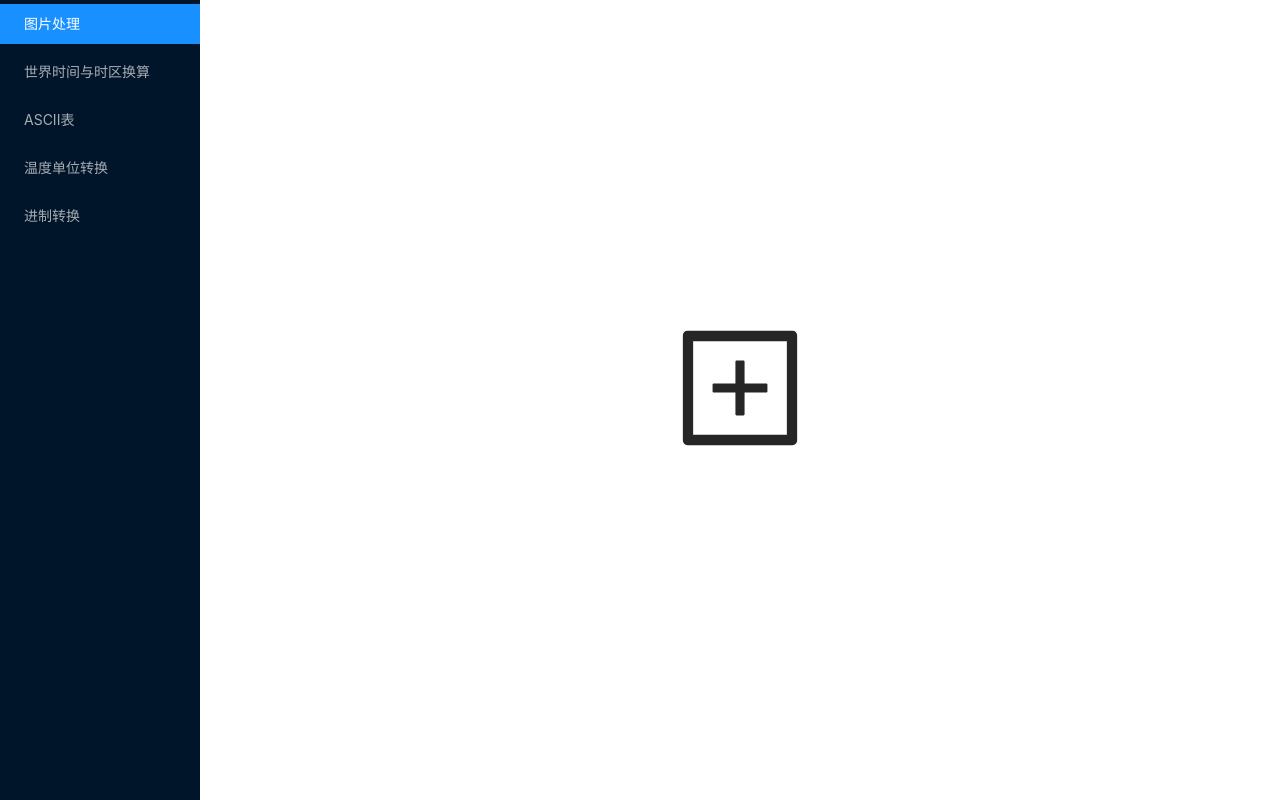
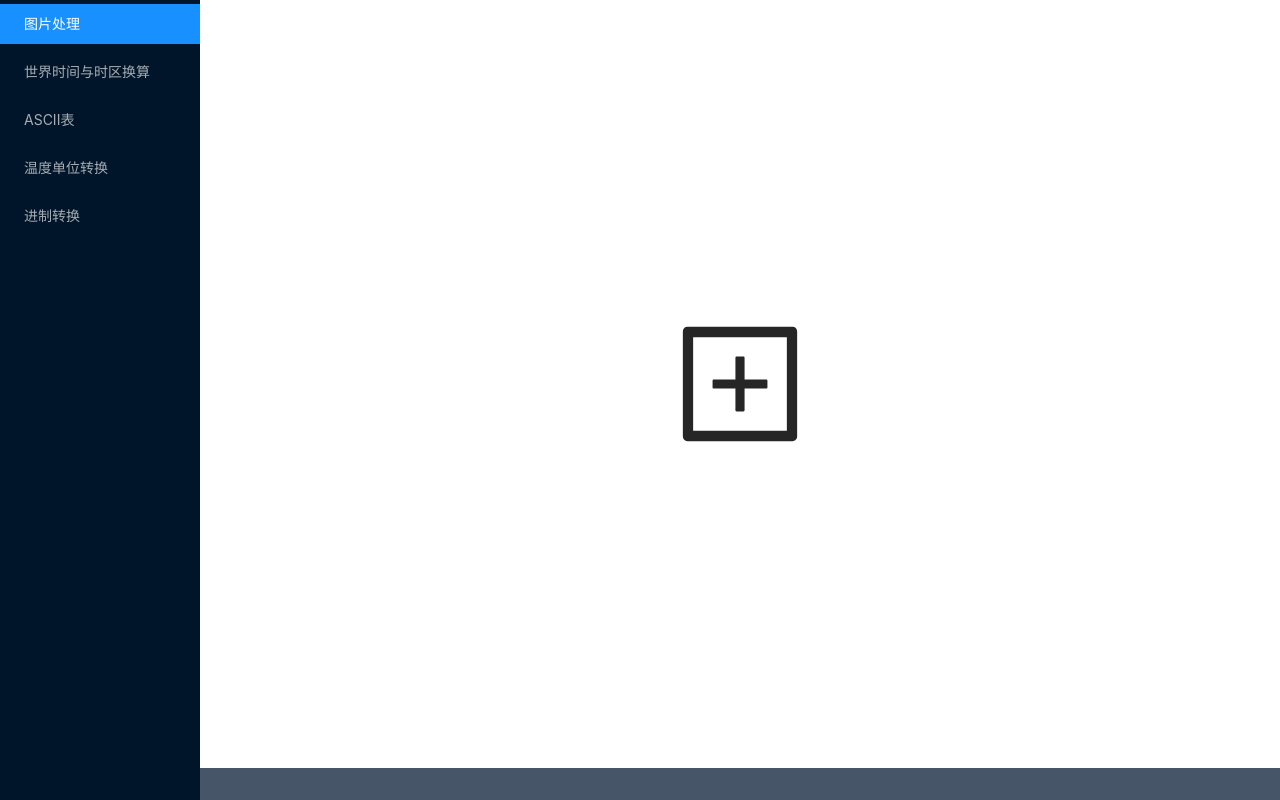
Before and after one commit to topul/t-tools, a React (Vite) app: page /base in a window 1280 px wide. Both pictures are taken after a click on the item "图片处理". Built offline with nearby package versions, Linux system fonts and the light colour scheme.

Commit message:
progress: 图片工具处理中

```diff
--- a/app/preload.js
+++ b/app/preload.js
@@ -1,5 +1,6 @@
 const { contextBridge, ipcRenderer } = require('electron')
 
 contextBridge.exposeInMainWorld('electronAPI', {
-    openFileDialog: () => ipcRenderer.invoke('dialog:openFile')
+    openFileDialog: () => ipcRenderer.invoke('dialog:openFile'),
+    openFolderDialog: () => ipcRenderer.invoke('dialog:opeFolder'),
 })
--- a/src/pages/Base/Base.jsx
+++ b/src/pages/Base/Base.jsx
@@ -1,4 +1,4 @@
-import {useEffect, useState} from 'react'
+import { useEffect, useState } from 'react'
 import { Radio, Input } from 'antd'
 
 const Base = () => {
@@ -24,7 +24,8 @@ const Base = () => {
     setToRadix(e.target.value)
   }
 
-  return <div>
+  return (
+    <div className='p-6'>
       <div>
         <Radio.Group onChange={onChange} value={fromRadix}>
           <Radio value={2}>2进制</Radio>
@@ -33,7 +34,8 @@ const Base = () => {
           <Radio value={16}>16进制</Radio>
         </Radio.Group>
         <div>
-      原始数字：<Input placeholder="原始数字" value={src} onChange={srcChange} />
+          原始数字：
+          <Input placeholder='原始数字' value={src} onChange={srcChange} />
         </div>
         <Radio.Group onChange={destChange} value={toRadix}>
           <Radio value={2}>2进制</Radio>
@@ -42,9 +44,11 @@ const Base = () => {
           <Radio value={16}>16进制</Radio>
         </Radio.Group>
         <div>
-        结果：<Input placeholder="结果" value={destValue} />
+          结果：
+          <Input placeholder='结果' value={destValue} />
         </div>
       </div>
     </div>
+  )
 }
 export default Base
--- a/src/pages/ascii/Ascii.jsx
+++ b/src/pages/ascii/Ascii.jsx
@@ -2,7 +2,7 @@ import React from 'react'
 
 const Ascii = () => {
   return (
-    <div className='h-full w-full overflow-y-auto bg-white'>
+    <div className='h-full w-full overflow-y-auto bg-white p-6'>
       {/* <div>
         <h1 className='font-bold text-4xl'>ASCii码表</h1>
       </div> */}
--- a/src/pages/home/home.jsx
+++ b/src/pages/home/home.jsx
@@ -45,10 +45,9 @@ const home = () => {
           onClick={onMenuClick}
         />
       </Sider>
-      <Layout style={{ padding: '0 24px 24px' }} className="bg-white">
+      <Layout className="bg-white">
         <Content
           style={{
-            padding: 24,
             margin: 0,
             minHeight: 280,
           }}
--- a/src/pages/image/ImageHandler.jsx
+++ b/src/pages/image/ImageHandler.jsx
@@ -1,27 +1,87 @@
-import React, { useEffect, useState } from 'react'
-import { Image } from 'antd'
+import React, { useState } from 'react'
+import { Image, Form, Input, Button, Checkbox } from 'antd'
 import { PlusSquareOutlined } from '@ant-design/icons'
 import './image.css'
 
 const ImageHandler = () => {
-  const [imageUrl, setImageUrl] = useState('')
+  const [imageInfo, setImageInfo] = useState({
+    dimensions: {},
+  })
+  const [form] = Form.useForm()
 
   const openFileDialog = async () => {
     console.log('openFileDialog', window.electronAPI)
     const result = await window.electronAPI.openFileDialog()
     console.log(result)
-    setImageUrl(result)
+    result && setImageInfo(result)
+  }
+
+  const openFolderDialog = async () => {
+    const result = await window.electronAPI.openFolderDialog()
+    console.log(result)
+    form.setFieldsValue({
+      path: result
+    })
   }
 
   return (
-    <div className='w-full h-full'>
-      {imageUrl ? (
-        <Image src={imageUrl} />
-      ) : (
-        <div className='w-full h-full flex items-center justify-center cursor-pointer' onClick={() => openFileDialog()}>
-          <PlusSquareOutlined style={{ fontSize: '128px' }} />
-        </div>
-      )}
+    <div className='w-full h-full flex flex-col'>
+      <div className='flex-1 flex items-center justify-center'>
+        {imageInfo.data ? (
+          <div className='w-full h-full flex'>
+            <div className='flex-1 flex items-center justify-center
+            '>
+              <Image src={imageInfo.data} />
+            </div>
+            <div className='w-80 p-6 flex-none border-l border-indigo-500 border-solid border-r-0 border-t-0 border-b-0'>
+              <Form
+                form={form}
+                name='basic'
+                labelCol={{ span: 6 }}
+                wrapperCol={{ span: 18 }}
+                autoComplete='off'
+                labelAlign='left'
+              >
+                <Form.Item label='宽' name='width'>
+                  <Input />
+                </Form.Item>
+                <Form.Item label='高' name='height'>
+                  <Input />
+                </Form.Item>
+                <Form.Item label='质量' name='quality'>
+                  <Input />
+                </Form.Item>
+                <Form.Item label='灰度' name='greyscale'>
+                  <Checkbox></Checkbox>
+                </Form.Item>
+                {/* TODO: 截取 */}
+                <Form.Item label='输出路径' name='path'>
+                  <Input onClick={() => openFolderDialog()} />
+                </Form.Item>
+                <Form.Item>
+                  <Button type='primary' htmlType='submit'>保存</Button>
+                </Form.Item>
+              </Form>
+            </div>
+          </div>
+        ) : (
+          <div className='cursor-pointer' onClick={() => openFileDialog()}>
+            <PlusSquareOutlined style={{ fontSize: '128px' }} />
+          </div>
+        )}
+      </div>
+      <div className='h-8 flex-none flex items-center bg-slate-600 text-white'>
+        {imageInfo.dimensions.type && (
+          <div className='px-3'>类型：{imageInfo.dimensions.type}</div>
+        )}
+        {imageInfo.dimensions.width && imageInfo.dimensions.height ? (
+          <div className='px-3'>
+            尺寸：{imageInfo.dimensions.width}*{imageInfo.dimensions.height}
+          </div>
+        ) : (
+          ''
+        )}
+      </div>
     </div>
   )
 }
--- a/src/pages/temp/Temp.jsx
+++ b/src/pages/temp/Temp.jsx
@@ -39,7 +39,7 @@ const Temp = () => {
   }
 
   return (
-    <div>
+    <div className='p-6'>
       <div>
         <div>
           摄氏度（℃）：
--- a/src/pages/time/Time.jsx
+++ b/src/pages/time/Time.jsx
@@ -43,7 +43,7 @@ const time = () => {
     }, 1000)
   }, [])
   return (
-    <div className='time'>
+    <div className='time p-6'>
       <div className='time-top'>
         <Card style={{ width: 300 }}>
           <p>本地时间</p>
```
Also changed, not shown: app/index.js (+19 -2 lines). Lines whose indentation alone changed are shown as unchanged.
